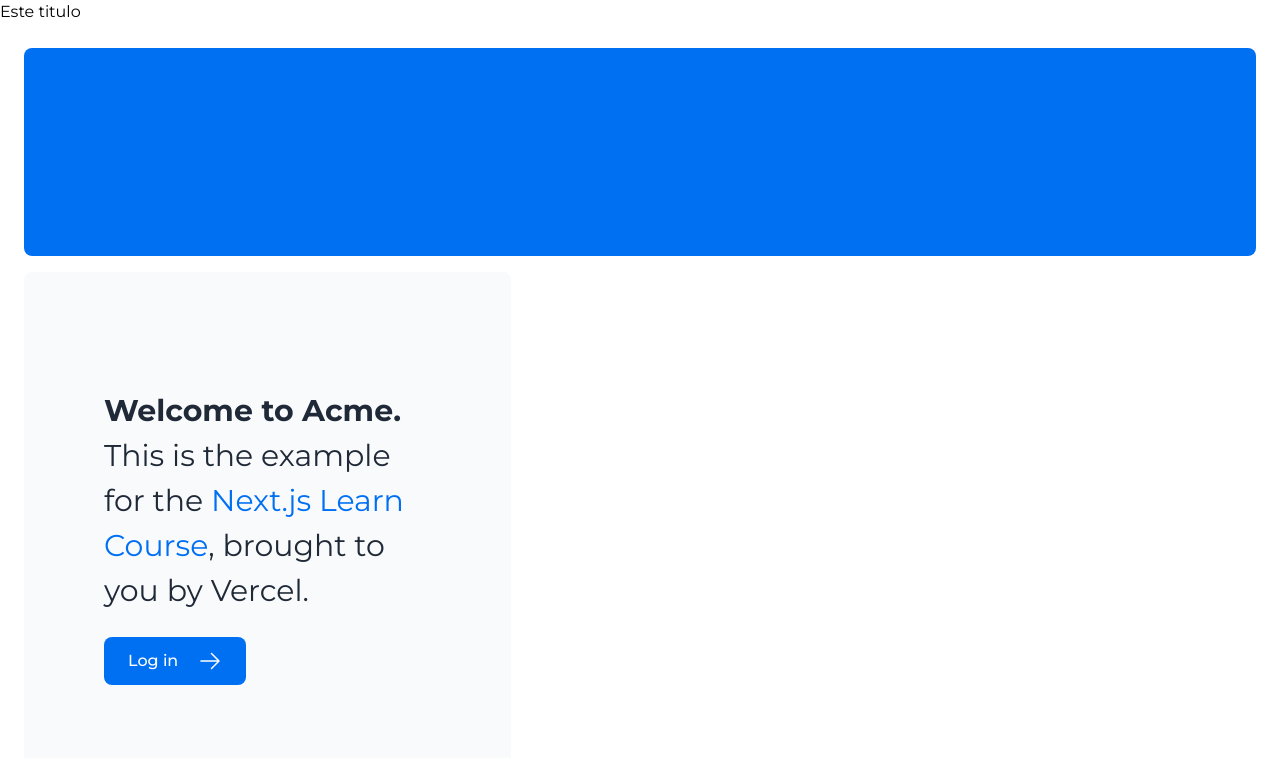
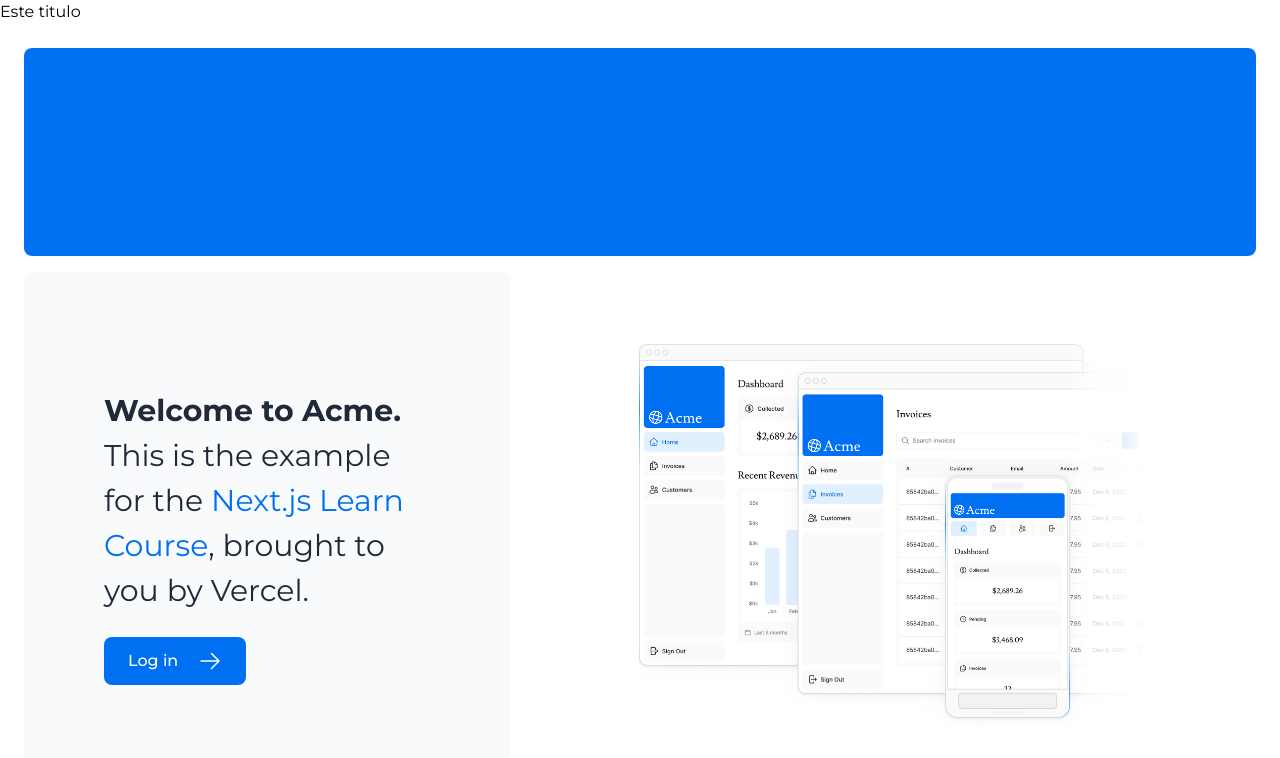
Before and after one commit to krlosw9/aprendiendo-nextjs, a Next.js app in the folder nextjs-dashboard/: page / in a window 1280 px wide. Shown: the top 758 px of the page. Built offline with nearby package versions, Linux system fonts and the light colour scheme.

Commit message:
Optimizando imagenes con componente Image de next

```diff
--- a/nextjs-dashboard/app/page.tsx
+++ b/nextjs-dashboard/app/page.tsx
@@ -1,6 +1,6 @@
-import AcmeLogo from '@/app/ui/acme-logo';
 import { ArrowRightIcon } from '@heroicons/react/24/outline';
 import Link from 'next/link';
+import Image from 'next/image';
 
 export default function Page() {
   return (
@@ -25,7 +25,9 @@ export default function Page() {
           </Link>
         </div>
         <div className="flex items-center justify-center p-6 md:w-3/5 md:px-28 md:py-12">
-          {/* Add Hero Images Here */}
+          {/* <img src="/hero-desktop.png" alt="Screenshots of the dashboard" /> */}
+          <Image src='/hero-desktop.png' alt='Screenshots of the dashboard' width={1000} height={760} className='hidden md:block' />
+          <Image src='/hero-mobile.png' alt='Screenshots of the dashboard' width={560} height={620} className='block md:hidden' />
         </div>
       </div>
     </main>
```
